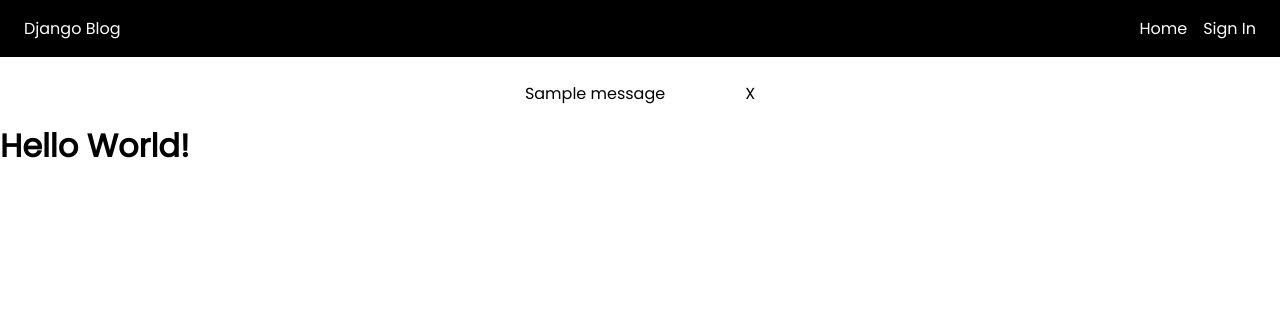
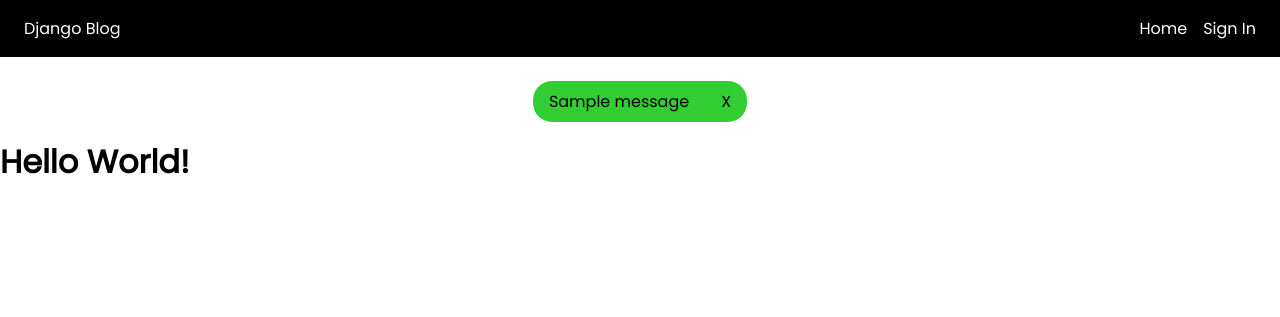
Before and after one commit to EclecticOwl/django-blog, a Django app: page / in a window 1280 px wide. Shown: the top 317 px of the page. Run offline with Django 4.2, Linux system fonts and the light colour scheme; tables that the repository leaves empty hold one stand-in row (values such as "Sample post"); one stand-in notice (Sample message) is shown.

Commit message:
Added some basic styling to the validation messages.

```diff
--- a/static/css/main.css
+++ b/static/css/main.css
@@ -30,10 +30,26 @@ nav {
     display: flex;
     list-style-type: none;
     justify-content: center;
-    gap: 5em;
+    align-items: center;
     padding: 1em 2em;
     margin-top: .5em;
 }
 .messages span {
     cursor: pointer;
 }
+.messages .error {
+    max-height: 100%;
+    background-color: #f03d40;
+    padding: .5em 1em;
+    display: flex;
+    gap: 2em;
+    border-radius: 1.2em;
+}
+.messages .success {
+    max-height: 100%;
+    background-color: limegreen;
+    padding: .5em 1em;
+    display: flex;
+    gap: 2em;
+    border-radius: 1.2em;
+}
--- a/templates/base.html
+++ b/templates/base.html
@@ -17,8 +17,10 @@
     {% if messages %}
     <ul class="messages" id="messages">
     {% for message in messages %}
-    <li{% if message.tags %} class="{{ message.tags }}"{% endif %}>{{ message }}</li>
-    <li><span id='messageExit'>X</span></li>
+    <div{% if message.tags %} class="{{ message.tags }}"{% endif %}>
+        <li>{{ message }}</li>
+        <li><span id='messageExit'>X</span></li>
+    </div>
     {% endfor %}
     </ul>
     {% endif %}
```
